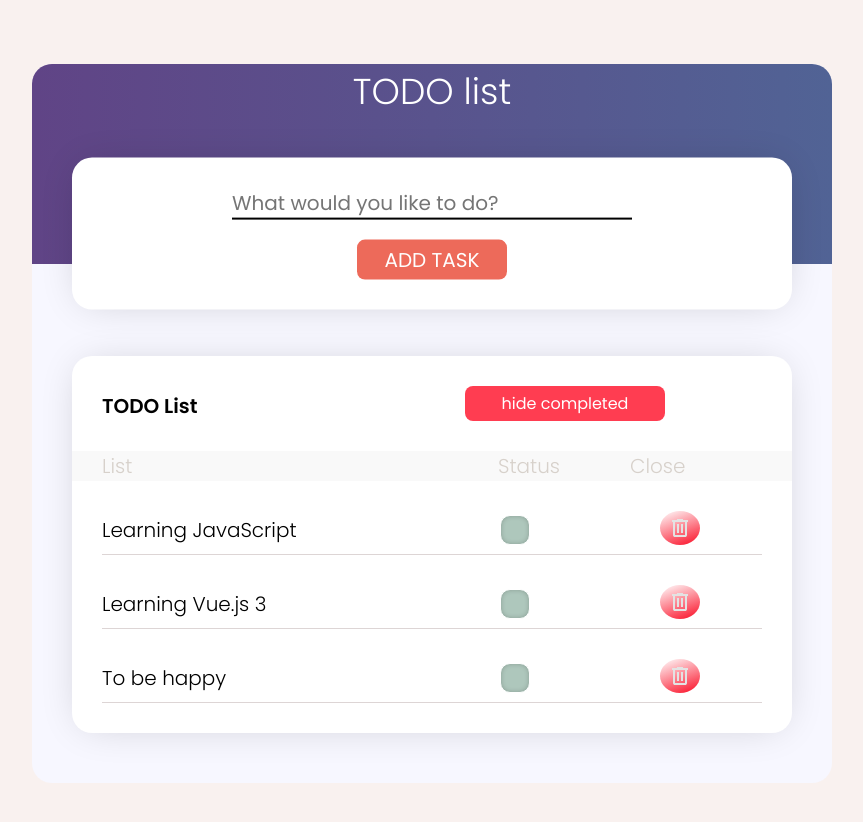
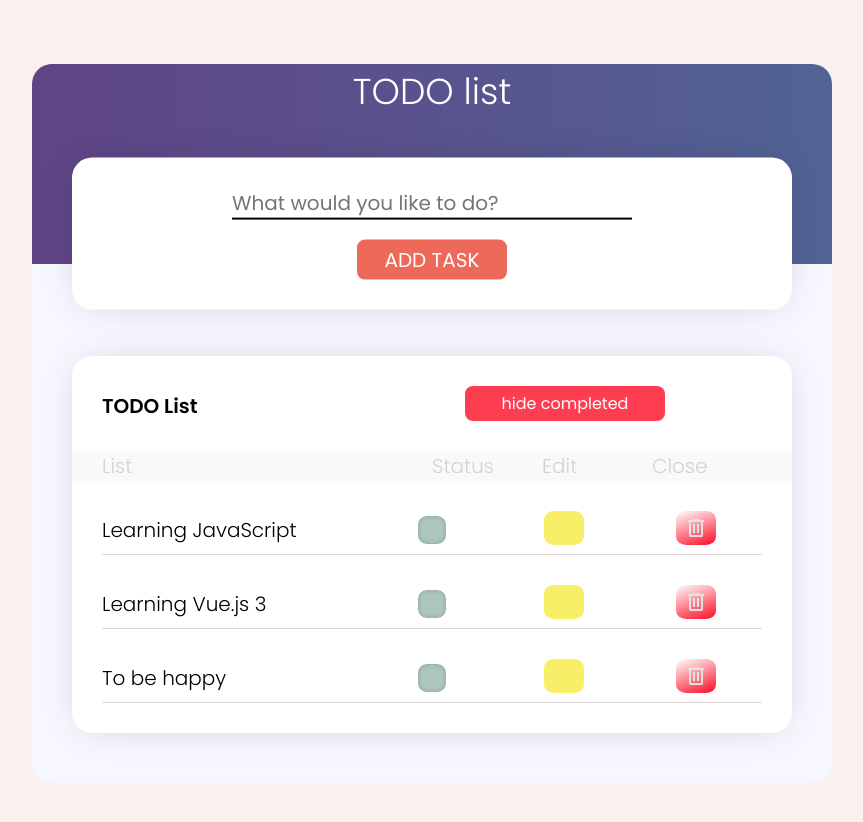
Before and after one commit to Ann-Fox/tapigo-test, a Vue app: page / in a window 1280 px wide. Shown: the top 822 px of the page, without its empty margins (208-1071 px from the left). Built offline with nearby package versions, Linux system fonts and the light colour scheme.

Commit message:
feat: edit task text

```diff
--- a/src/App.vue
+++ b/src/App.vue
@@ -2,6 +2,7 @@
 import { ref, computed, onMounted, watch } from 'vue'
 import ButtonToggle from './components/ButtonToggle.vue'
 import TaskComponent from './components/TaskComponent.vue'
+
 let id = 0
 
 const completed = ref()
@@ -80,6 +81,7 @@ function removeTask(todo) {
         <div class="list__title">
           <p>List</p>
           <p>Status</p>
+          <p>Edit</p>
           <p>Close</p>
         </div>
         <ul>
@@ -184,7 +186,7 @@ h3 {
 
 .list__title {
   display: grid;
-  grid-template-columns: 3fr 1fr 1fr;
+  grid-template-columns: 3fr 1fr 1fr 1fr;
   margin-bottom: 20px;
   background-color: #f9f9f9;
   color: #d7d1cb;
@@ -218,10 +220,10 @@ ul {
   }
 
   .list__title {
-    grid-template-columns: 2fr 1fr 1fr;
+    grid-template-columns: 2fr 1fr 1fr 1fr;
   }
 
-  .list__title>p:not(:first-child) {
+  .list__title > p:not(:first-child) {
     text-align: center;
   }
 }
--- a/src/components/TaskComponent.vue
+++ b/src/components/TaskComponent.vue
@@ -9,14 +9,39 @@ const props = defineProps({
 })
 
 const showModal = ref(false)
+const showModalEdit = ref(false)
+const editTask = props.task.text.value
+
+const emit = defineEmits(['remove-task'])
+
+function removeTask() {
+    emit('remove-task')
+}
+
 </script>
 
 <template>
     <li class="task">
         <input type="checkbox" name="" v-model="task.done" :id="`box-${task.id}`" class="task__checkbox">
         <label :for="`box-${task.id}`" сlass="task__label" :class="{ 'done': task.done }"> {{ task.text }}</label>
-        <button class="task__button" @click="showModal = !showModal"><img src="./icons/delete_24.svg"></button>
+        <button class="task__button_edit" @click="showModalEdit = !showModalEdit"><img src="./icons/edit.svg"></button>
+        <button class="task__button_close" @click="showModal = !showModal"><img src="./icons/delete_24.svg"></button>
     </li>
+
+    <Transition name="modal">
+        <div v-if="showModalEdit" class="modal-mask">
+            <div class="modal-container">
+                <div class="modal-header">
+                    Сохранить изменения в задаче?
+                   <input type="text" :placeholder="task.text" v-model="editTask">
+                </div>
+                <div class="modal-body">
+                    <button class="btn btn-delete" @click="(task.text = editTask) && (showModalEdit = false)">Yes</button>
+                    <button class="btn btn-close" @click="showModalEdit = false">No</button>
+                </div>
+            </div>
+        </div>
+    </Transition>
 
     <Transition name="modal">
         <div v-if="showModal" class="modal-mask">
@@ -25,7 +50,7 @@ const showModal = ref(false)
                     Do you really want to delete the task? {{ task.text }}
                 </div>
                 <div class="modal-body">
-                    <button class="btn btn-delete" @click="$emit('remove-task')">Yes</button>
+                    <button class="btn btn-delete" @click="removeTask">Yes</button>
                     <button class="btn btn-close" @click="showModal = false">No</button>
                 </div>
             </div>
@@ -42,9 +67,9 @@ const showModal = ref(false)
     position: relative;
     padding: 10px 0;
     display: grid;
-    grid-template-columns: 2fr 1fr 1fr;
+    grid-template-columns: 2fr 1fr 1fr 1fr;
     grid-template-areas:
-        "label input btn";
+        "label input edit close";
     align-items: end;
 }
 
@@ -58,7 +83,6 @@ const showModal = ref(false)
 
 .task__checkbox {
     grid-area: input;
-
     appearance: none;
     position: relative;
     margin: 0 auto;
@@ -98,15 +122,24 @@ li>label {
     white-space: nowrap;
     overflow: hidden;
 }
-
-.task__button {
-    grid-area: btn;
+.task__button_edit {
+    grid-area: edit;
     display: flex;
     justify-content: center;
     max-width: 30px;
     height: 100%;
     margin: 0 auto;
-    border-radius: 50%;
+    border-radius: 25%;
+    background-color: #f7eb43cc;
+}
+.task__button_close {
+    grid-area: close;
+    display: flex;
+    justify-content: center;
+    max-width: 30px;
+    height: 100%;
+    margin: 0 auto;
+    border-radius: 25%;
 
     background: -webkitnear-gradient(159deg, #ffffff, #fa0b23);
     /* Chrome 10-25, Safari 5.1-6 */
```
Also changed, not shown: src/components/icons/edit.svg (added).
